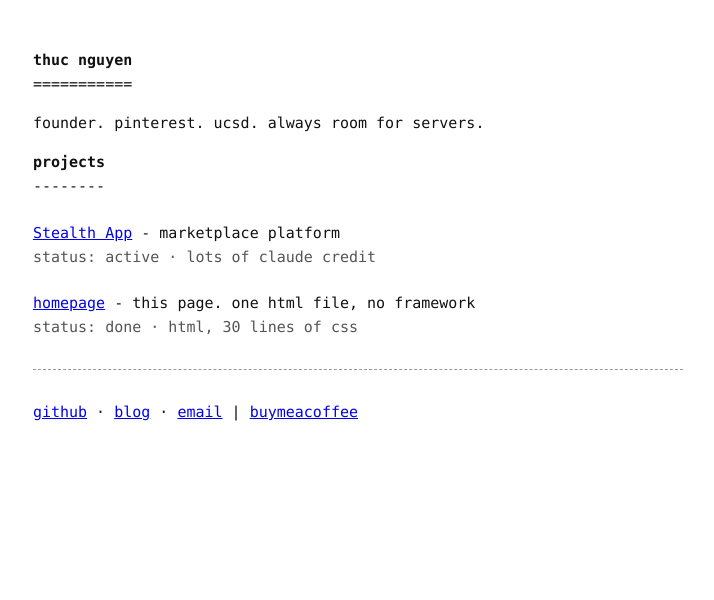
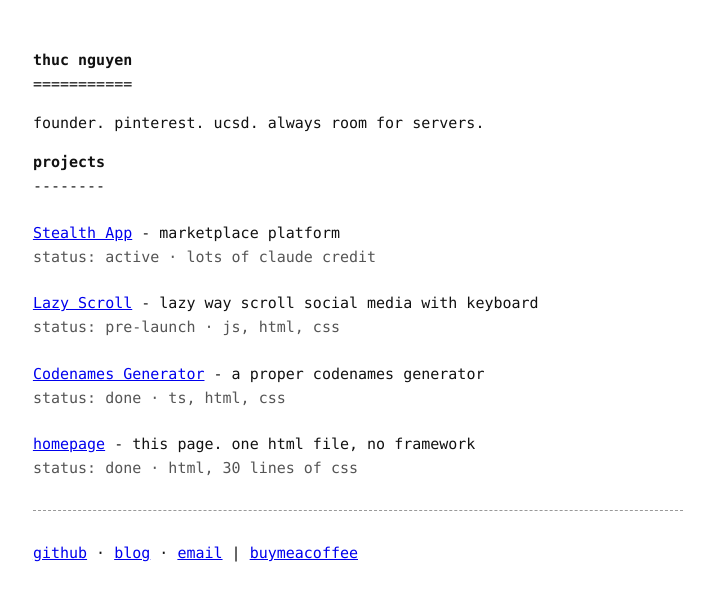
Before and after one commit to thucngyyen/homepage, a plain HTML site: page index.html in a window 1280 px wide. Shown: the whole page, without its empty margins (282-996 px from the left). Drawn offline with Linux system fonts and the light colour scheme.

Commit message:
more projects

```diff
--- a/index.html
+++ b/index.html
@@ -54,6 +54,16 @@
   </li>
 
   <li class="project">
+    <a href="projects/?project=lazyscroll">Lazy Scroll</a> - lazy way scroll social media with keyboard<br>
+    <span class="meta">status: pre-launch · js, html, css</span>
+  </li>
+
+  <li class="project">
+    <a href="projects/?project=codenames-generator">Codenames Generator</a> - a proper codenames generator<br>
+    <span class="meta">status: done · ts, html, css</span>
+  </li>
+
+  <li class="project">
     <a href="projects/?project=homepage">homepage</a> - this page. one html file, no framework<br>
     <span class="meta">status: done · html, 30 lines of css</span>
   </li>
```
Also changed, not shown: projects/index.html (+1 -1 lines), 2 other files.
